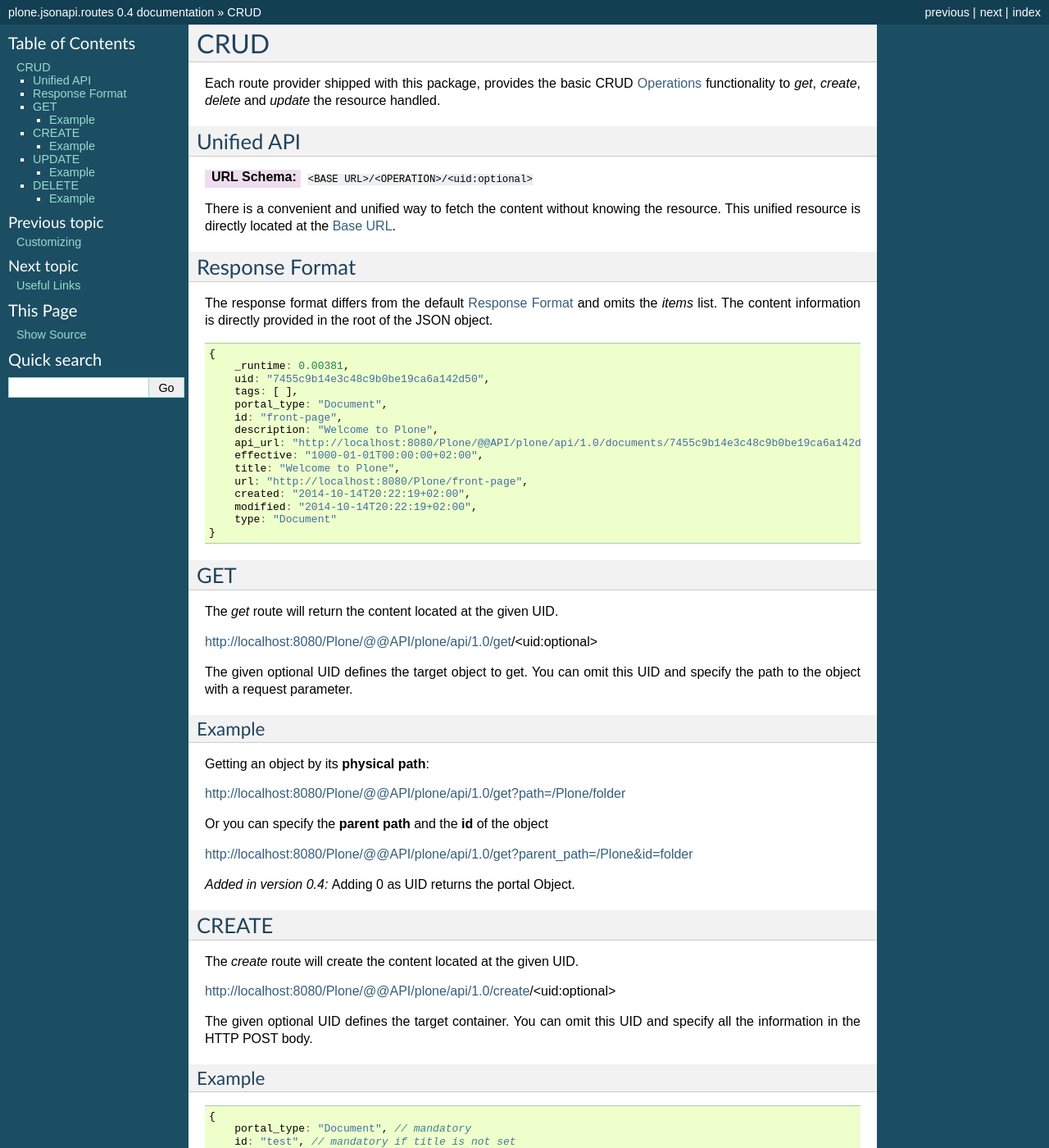
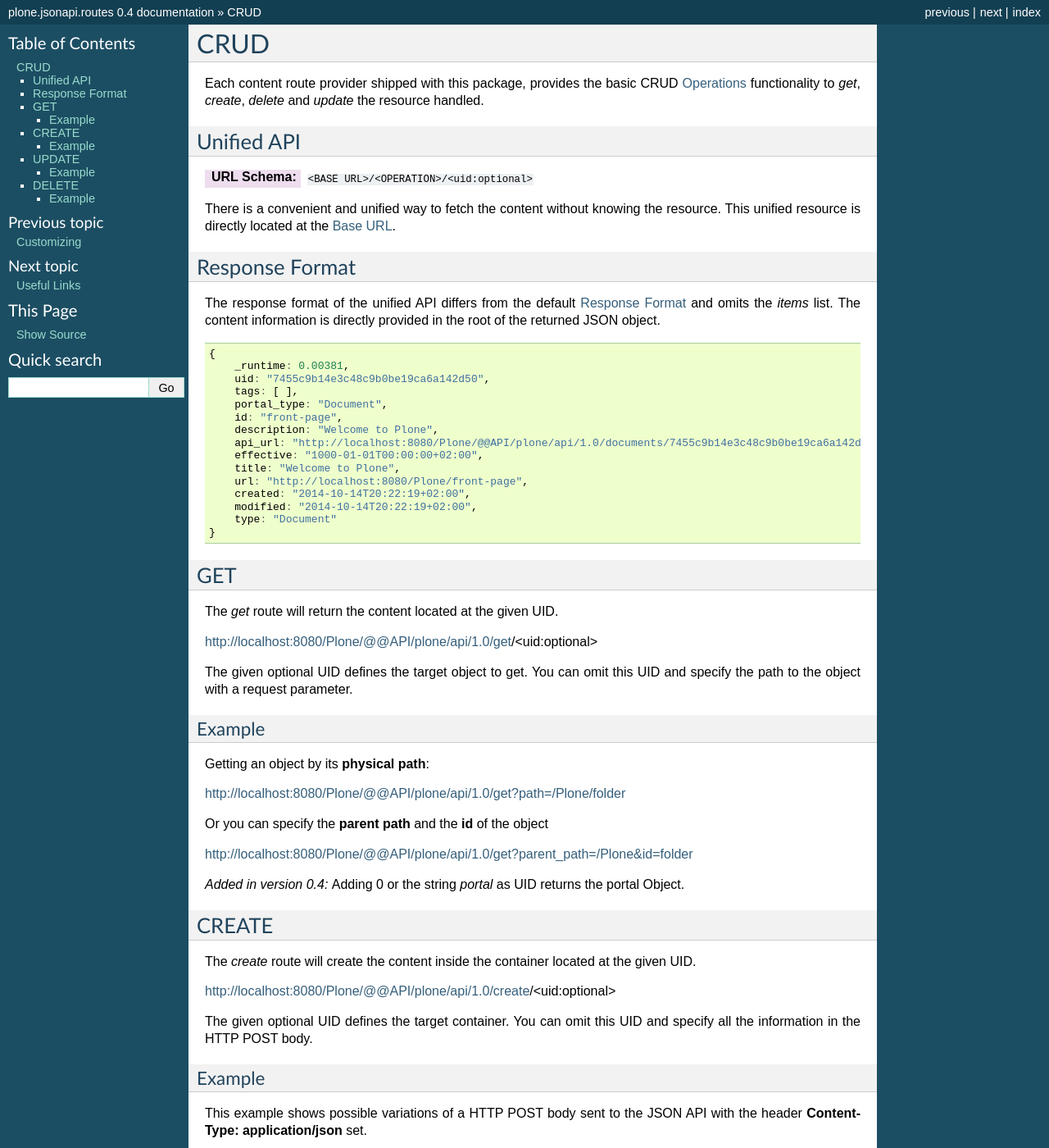
Before and after one commit to collective/plone.jsonapi.routes, a Sphinx documentation site: the page built from docs/crud.rst, in a window 1280 px wide and 1400 px high. Shown: the whole window at 82% size. Built offline with Sphinx 7.4.7, drawn with Linux system fonts in a browser that asks for light colours; some of the changed text lies outside the part shown.

Commit message:
docs: updated

```diff
--- a/docs/crud.rst
+++ b/docs/crud.rst
@@ -1,7 +1,7 @@
 CRUD
 ====
 
-Each route provider shipped with this package, provides the basic CRUD
+Each content route provider shipped with this package, provides the basic CRUD
 :ref:`Operations` functionality to `get`, `create`, `delete` and `update` the
 resource handled.
 
@@ -18,9 +18,9 @@ resource. This unified resource is directly located at the :ref:`BASE_URL`.
 Response Format
 ---------------
 
-The response format differs from the default :ref:`Response_Format` and omits
-the `items` list. The content information is directly provided in the root of
-the JSON object.
+The response format of the unified API differs from the default
+:ref:`Response_Format` and omits the `items` list. The content information is
+directly provided in the root of the returned JSON object.
 
 
 .. code-block:: javascript
@@ -65,13 +65,14 @@ http://localhost:8080/Plone/@@API/plone/api/1.0/get?parent_path=/Plone&id=folder
 
 
 .. versionadded:: 0.4
-    Adding 0 as UID returns the portal Object.
+    Adding 0 or the string `portal` as UID returns the portal Object.
 
 
 CREATE
 ------
 
-The `create` route will create the content located at the given UID.
+The `create` route will create the content inside the container located at the
+given UID.
 
 http://localhost:8080/Plone/@@API/plone/api/1.0/create/<uid:optional>
 
@@ -81,6 +82,9 @@ and specify all the information in the HTTP POST body.
 Example
 .......
 
+This example shows possible variations of a HTTP POST body sent to the JSON
+API with the header **Content-Type: application/json** set.
+
 .. code-block:: javascript
 
     {
@@ -88,7 +92,7 @@ Example
         id: "test", // mandatory if title is not set
         title: "test", // mandatory if id is not set
         parent_uid: "7455c9b14e3c48c9b0be19ca6a142d50", // you can specify the UID for the parent folder
-        parent_path: "/plone/folder", // or the physical path of the parent container
+        parent_path: "/Plone/folder", // or the physical path of the parent container
         ...
     }
 
--- a/docs/customizing.rst
+++ b/docs/customizing.rst
@@ -7,7 +7,8 @@ by the API or you simply write your own route provider.
 
 This section will show how to build a custom route provider for an example
 content type. It will also show how to write and register a custom data adapter
-for this content type.
+for this content type. It is even possible to customize how the fields of a
+specific content type can be accessed or modified.
 
 
 Adding a custom route provider
```
Also changed, not shown: docs/index.rst (+4 -4 lines).
